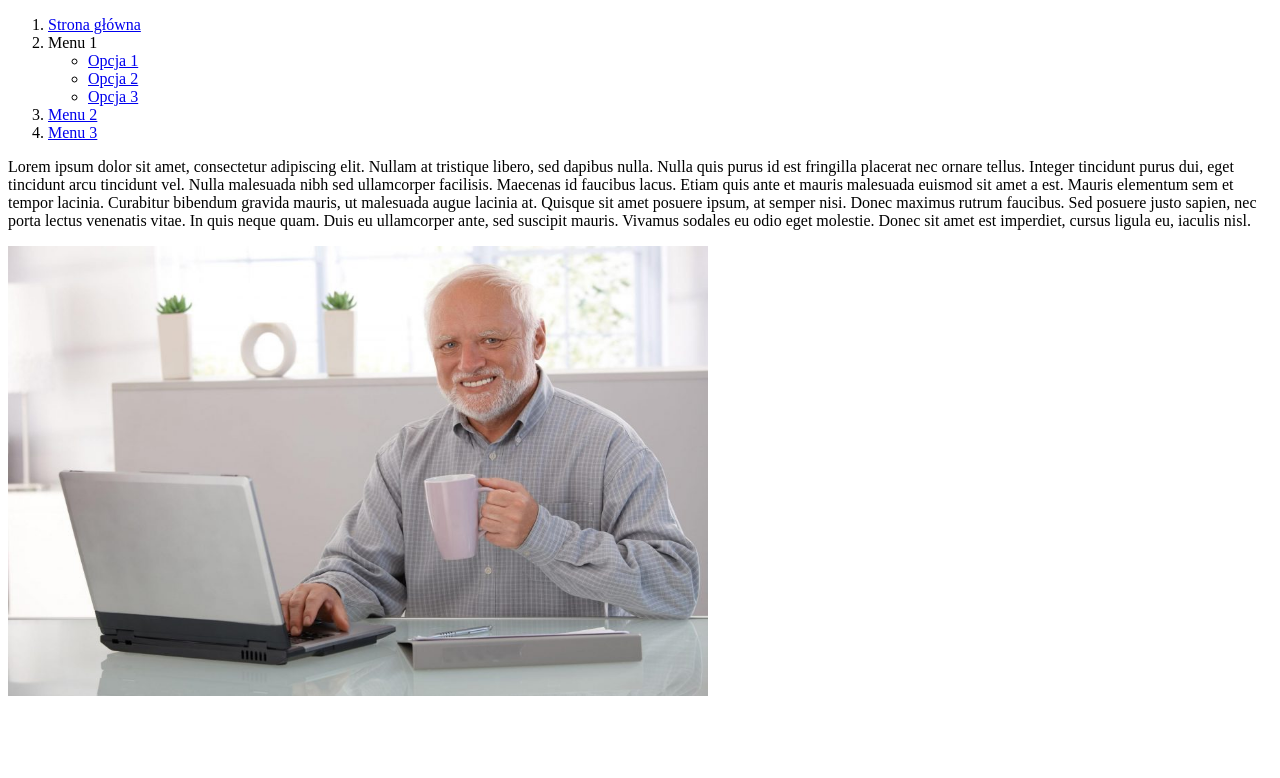
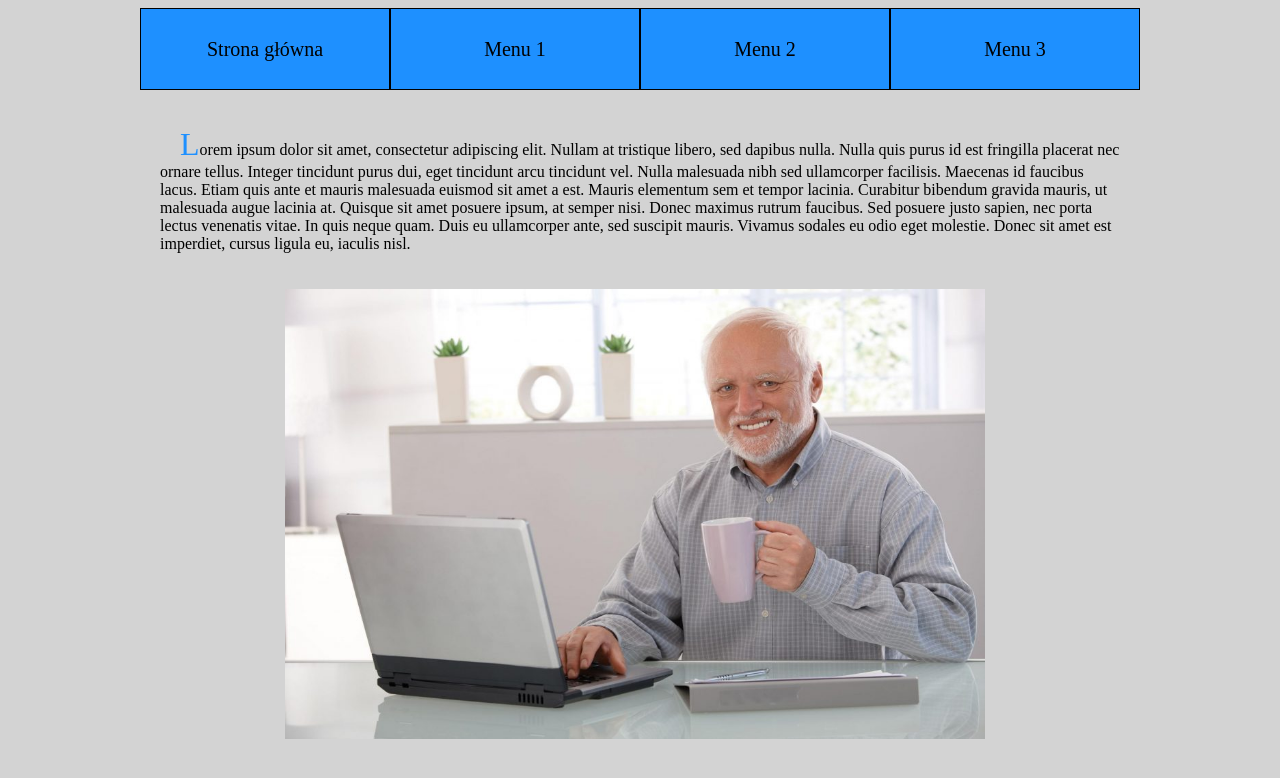
Before and after one commit to dmik11/pwi, a plain HTML site: page index.html in a window 1280 px wide. Drawn offline with Linux system fonts and the light colour scheme.

Commit message:
Update index.css

```diff
--- a/index.css
+++ b/index.css
@@ -1 +1,88 @@
-asdasda
+body {
+    background-color: lightgrey;
+    position: relative;
+    width: 1000px;
+    margin-left: auto;
+    margin-right: auto;
+    font-family: Caladea;
+}
+
+nav {
+    background-color: dodgerblue;
+    text-align: center;
+}
+
+main {
+    float: left;
+    padding: 20px;
+}
+
+img {
+    padding-top: 20px;
+    padding-left: 125px;
+}
+
+p {
+    text-indent: 20px;
+}
+
+p::first-letter {
+    color: dodgerblue;
+    font-size: xx-large;
+}
+
+ol {
+    list-style-type: none;
+    padding: 0;
+    margin: 0;
+    background-color: dodgerblue;
+    font-size: 20px;
+    text-align: center;
+    cursor: pointer;
+}
+
+ol a {
+    display: block;
+    text-decoration: none;
+    color: black;
+}
+
+ol>li {
+    float: left;
+    width: 248px;
+    background-color: dodgerblue;
+    height: 4em;
+    line-height: 4em;
+    border: 1px solid black;
+}
+
+ol>li:hover {
+    background-color: lightskyblue;
+}
+
+ol>li:hover>ul {
+    display: block;
+}
+
+ol>li>ul {
+    display: none;
+    list-style-type: none;
+    padding: 0;
+    margin: 0;
+    height: 2em;
+    line-height: 2em;
+}
+
+ol>li>ul>li {
+    position: relative;
+    background-color: white;
+    border: 1px solid black;
+}
+
+ol>li>ul>li:hover {
+    background-color: lightskyblue;
+}
+
+ol>li>ul>li:hover>a {
+    color: black;
+}
```
